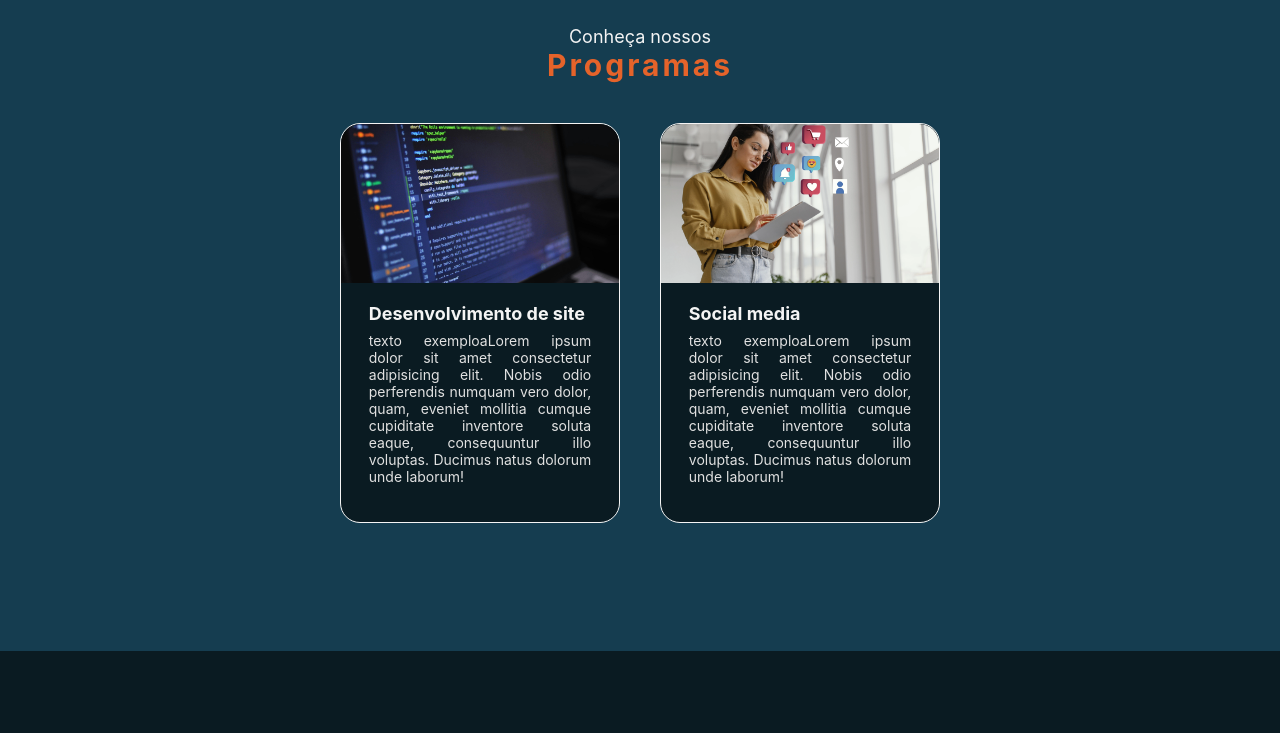
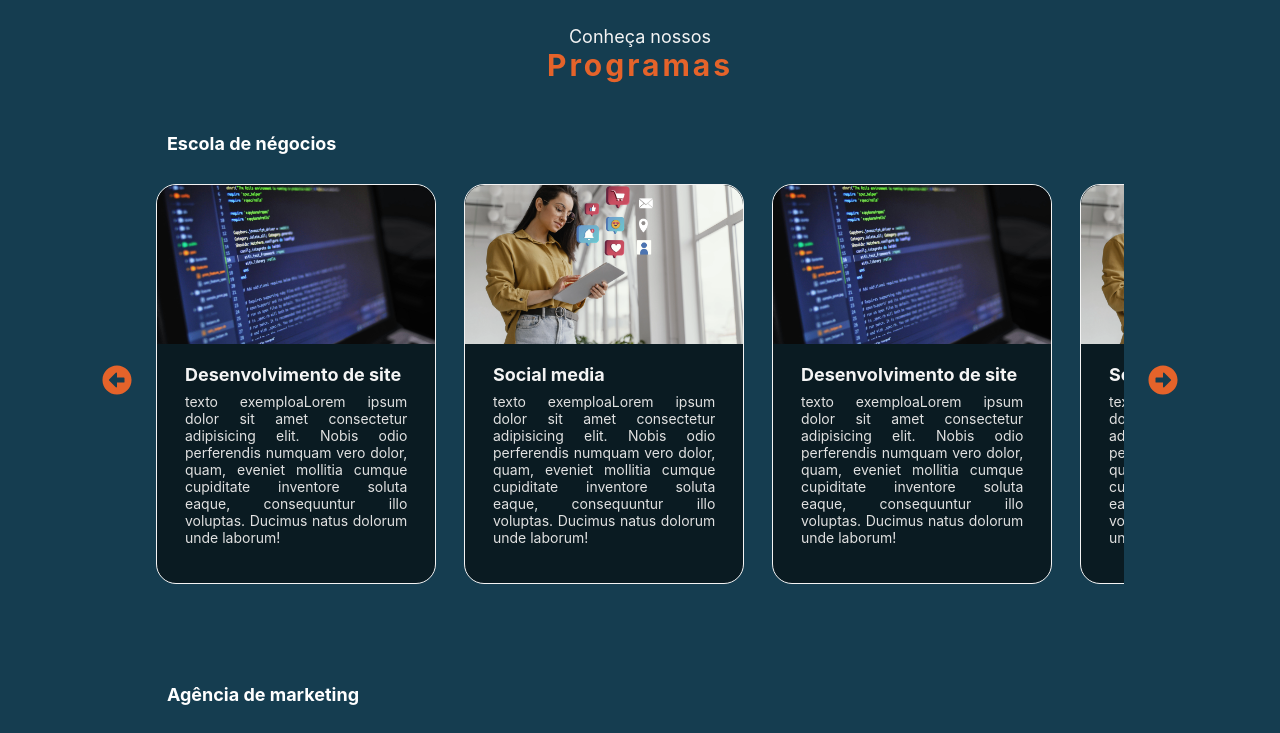
Before and after one commit to sbtechonologydepartment/sb-site, a React (Vite) app: page / in a window 1280 px wide. Shown: the part 1580-2313 px from the top of the page. Built offline with nearby package versions, Linux system fonts and the light colour scheme.

Commit message:
feat: improve carousel services component

```diff
--- /dev/null
+++ b/src/data/listOfService.ts
@@ -0,0 +1,102 @@
+import imageCodeService from '../assets/services/code-service.jpg'
+import imageSociaMediaService from '../assets/services/social-media-manager.webp'
+
+export interface IServices {
+    track: string
+    title: string
+    text: string
+    imageSrc: string
+}
+
+export const listOfServices: IServices[][] = [
+  [
+    {
+      track: 'Escola de négocios',
+      title: 'Desenvolvimento de site',
+      text: 'texto exemploa',
+      imageSrc: imageCodeService
+    },
+    {
+      track: 'Escola de négocios',
+      title: 'Social media',
+      text: 'texto exemploa',
+      imageSrc: imageSociaMediaService
+    },
+    {
+      track: 'Escola de négocios',
+      title: 'Desenvolvimento de site',
+      text: 'texto exemploa',
+      imageSrc: imageCodeService
+    },
+    {
+      track: 'Escola de négocios',
+      title: 'Social media',
+      text: 'texto exemploa',
+      imageSrc: imageSociaMediaService
+    },
+    {
+      track: 'Escola de négocios',
+      title: 'Desenvolvimento de site',
+      text: 'texto exemploa',
+      imageSrc: imageCodeService
+    },
+    {
+      track: 'Escola de négocios',
+      title: 'Social media',
+      text: 'texto exemploa',
+      imageSrc: imageSociaMediaService
+    }
+  ],
+  [
+    {
+      track: 'Agência de marketing',
+      title: 'Desenvolvimento de site',
+      text: 'texto exemploa',
+      imageSrc: imageCodeService
+    },
+    {
+      track: 'Agência de marketing',
+      title: 'Social media',
+      text: 'texto exemploa',
+      imageSrc: imageSociaMediaService
+    }
+  ],
+  [
+    {
+      track: 'Projetos sociais',
+      title: 'Desenvolvimento de site',
+      text: 'texto exemploa',
+      imageSrc: imageCodeService
+    },
+    {
+      track: 'Projetos sociais',
+      title: 'Social media',
+      text: 'texto exemploa',
+      imageSrc: imageSociaMediaService
+    },
+    {
+      track: 'Projetos sociais',
+      title: 'Desenvolvimento de site',
+      text: 'texto exemploa',
+      imageSrc: imageCodeService
+    },
+    {
+      track: 'Projetos sociais',
+      title: 'Social media',
+      text: 'texto exemploa',
+      imageSrc: imageSociaMediaService
+    },
+    {
+      track: 'Projetos sociais',
+      title: 'Desenvolvimento de site',
+      text: 'texto exemploa',
+      imageSrc: imageCodeService
+    },
+    {
+      track: 'Projetos sociais',
+      title: 'Social media',
+      text: 'texto exemploa',
+      imageSrc: imageSociaMediaService
+    },
+  ]
+]
--- a/src/pages/Home/index.tsx
+++ b/src/pages/Home/index.tsx
@@ -4,26 +4,12 @@
 import logoSb from '../../assets/logos/Marca 05.png'
 import { AboutSandra } from "../../sections/AboutSandra";
 import { OtherServices } from "../../sections/OtherServices";
-import imageCodeService from '../../assets/services/code-service.jpg'
-import imageSociaMediaService from '../../assets/services/social-media-manager.webp'
 import { ContactUs } from "../../sections/ContactUs";
+import { listOfServices } from "../../data/listOfService";
 
 
 
 export function Home() {
-
-  const listOfServices = [
-    {
-      title: 'Desenvolvimento de site',
-      text: 'texto exemploa',
-      imageSrc: imageCodeService
-    },
-    {
-      title: 'Social media',
-      text: 'texto exemploa',
-      imageSrc: imageSociaMediaService
-    }
-  ]
 
   return (
     <Container>
--- a/src/sections/OtherServices/index.tsx
+++ b/src/sections/OtherServices/index.tsx
@@ -1,16 +1,38 @@
-import { Container, Service } from "./otherServices-styles";
-
-interface IServices {
-    title: string
-    text: string
-    imageSrc: string
-}
+import { Container, Service, ServiceTrack} from "./otherServices-styles";
+import { IServices } from "../../data/listOfService";
+import { useRef } from "react";
+import { FaArrowAltCircleLeft, FaArrowAltCircleRight } from "react-icons/fa";
 
 interface IProps {
-    list: IServices []
+    list: IServices[][]
 }
 
 export function OtherServices({list}: IProps) {
+
+    const listOfServicesRef = useRef<Array<HTMLDivElement | null>>([])
+
+    function btnPressPrevious(index: number) {
+        if (listOfServicesRef.current) {
+            const currentRef = listOfServicesRef.current[index]
+
+            if(currentRef) {
+                const width = currentRef.clientWidth;
+                currentRef.scrollLeft = currentRef.scrollLeft - (width + 100);
+            }
+        }
+    }
+
+    function btnPressNext(index: number) {
+        if (listOfServicesRef.current) {
+            const currentRef = listOfServicesRef.current[index]
+
+            if(currentRef) {
+                const width = currentRef.clientWidth;
+                currentRef.scrollLeft = currentRef.scrollLeft + (width + 100);
+            }
+        }
+    }
+
     return(
         <Container>
 
@@ -21,8 +43,26 @@
 
             <div id="listOfServices">
                 {
-                    list.map((service) => (
-                        <Service>
+                    list.map((serviceTrack, trackIndex) => (
+                        <ServiceTrack key={trackIndex}>
+                            <strong>{serviceTrack[0].track}</strong>
+
+                            <div>
+                                {
+                                    serviceTrack.length >= 3 ? (
+                                        <button
+                                         className="buttonCarousel"
+                                         onClick={() => btnPressPrevious(trackIndex)}
+                                        >
+                                            <FaArrowAltCircleLeft />
+                                        </button>
+                                    ) : null
+                                }
+
+                                <div id="carouselServices" ref={(element) => listOfServicesRef.current[trackIndex] = element}>
+                                    {
+                                        serviceTrack.map((service, serviceIndex) => (
+                                            <Service key={serviceIndex}>
                                                 <div>
                                                     <img src={service.imageSrc} />
                                                 </div>
@@ -39,6 +79,22 @@
                                     }
                                 </div>
 
+                                {
+                                    serviceTrack.length >= 3 ? (
+                                        <button
+                                         className="buttonCarousel"
+                                         onClick={() => btnPressNext(trackIndex)}
+                                        >
+                                            <FaArrowAltCircleRight />
+                                        </button>
+                                    ) : null
+                                }
+                            </div>
+                        </ServiceTrack>
+                    ))
+                }
+            </div>
+
         </Container>
     )
 }
--- a/src/sections/OtherServices/otherServices-styles.ts
+++ b/src/sections/OtherServices/otherServices-styles.ts
@@ -4,14 +4,14 @@
 export const Container = styled.div<IPropsTheme>`
     width: 100%;
     height: fit-content;
-    padding: 7% 10% 10%;
+    padding: 7% 8% 8%;
 
     background-color: ${({theme}) => theme.COLORS.LIGHT_BLUE};
 
     display: flex;
     flex-direction: column;
     align-items: center;
-    gap: 4rem;
+    gap: 5rem;
 
     > div:first-child {
         display: flex;
@@ -32,9 +32,72 @@
 
     > div#listOfServices {
         display: flex;
+        flex-direction: column;
+        align-items: center;
+        gap: 10rem;
+
+        width: 100%;
+    }
+`
+
+export const ServiceTrack = styled.div<IPropsTheme>`
+    display: flex;
+    flex-direction: column;
+    align-items: start;
+    gap: 3rem;
+
+    width: 100%;
+
+    > strong {
+        font-size: ${({theme}) => theme.FONT_SIZE.M};
+        color: ${({theme}) => theme.COLORS.WHITE};
+        margin-left: 6%;
+    }
+
+    > :last-child {
+        display: flex;
         flex-direction: row;
+        justify-content: center;
         align-items: center;
-        gap: 4rem;
+
+        position: relative;
+        width: 100%;
+
+        > #carouselServices {
+            display: flex;
+            flex-direction: row;
+            align-items: center;
+            gap: 2.8rem;
+
+            position: relative;
+
+            width: 90%;
+
+            overflow-x: scroll;
+            scroll-behavior: smooth;
+
+            &::-webkit-scrollbar {
+                display: none;
+            }
+        }
+
+        > .buttonCarousel {
+            position: absolute;
+            z-index: 2;
+
+            background: none;
+            border: none;
+
+            color: ${({theme}) => theme.COLORS.ORANGE_PRIMARY};
+            font-size: 3rem;
+
+            &:first-child {
+                left: 0;
+            }
+            &:last-child{
+                right: 0%;
+            }
+        }
     }
 `
 
@@ -43,6 +106,7 @@
     flex-direction: column;
     align-items: center;
     gap: 2rem;
+    flex: none;
 
     width: 28rem;
     height: 40rem;
@@ -77,9 +141,6 @@
 
             width: 100%;
             height: 20rem;
-
-            /* background-color: ${(props) => props.theme.COLORS.ORANGE_SECONDARY};
-            opacity: 50%; */
         }
     }
 
--- a/vite.config.ts
+++ b/vite.config.ts
@@ -5,6 +5,7 @@
 export default defineConfig({
   plugins: [react()],
   server: {
-    port: 3030
+    port: 3030,
+    host: true
   }
 })
```
Lines whose indentation alone changed are shown as unchanged.
